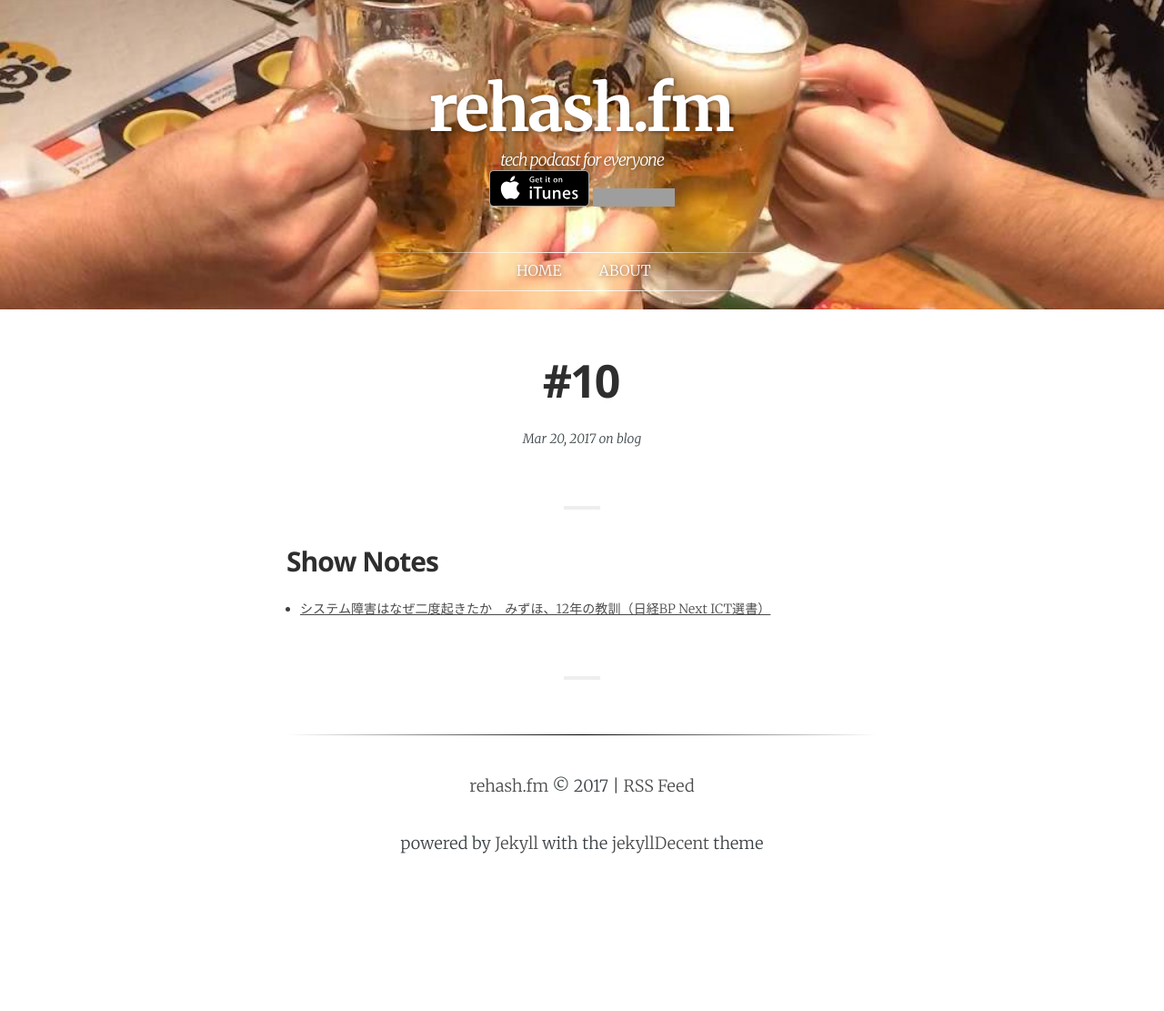
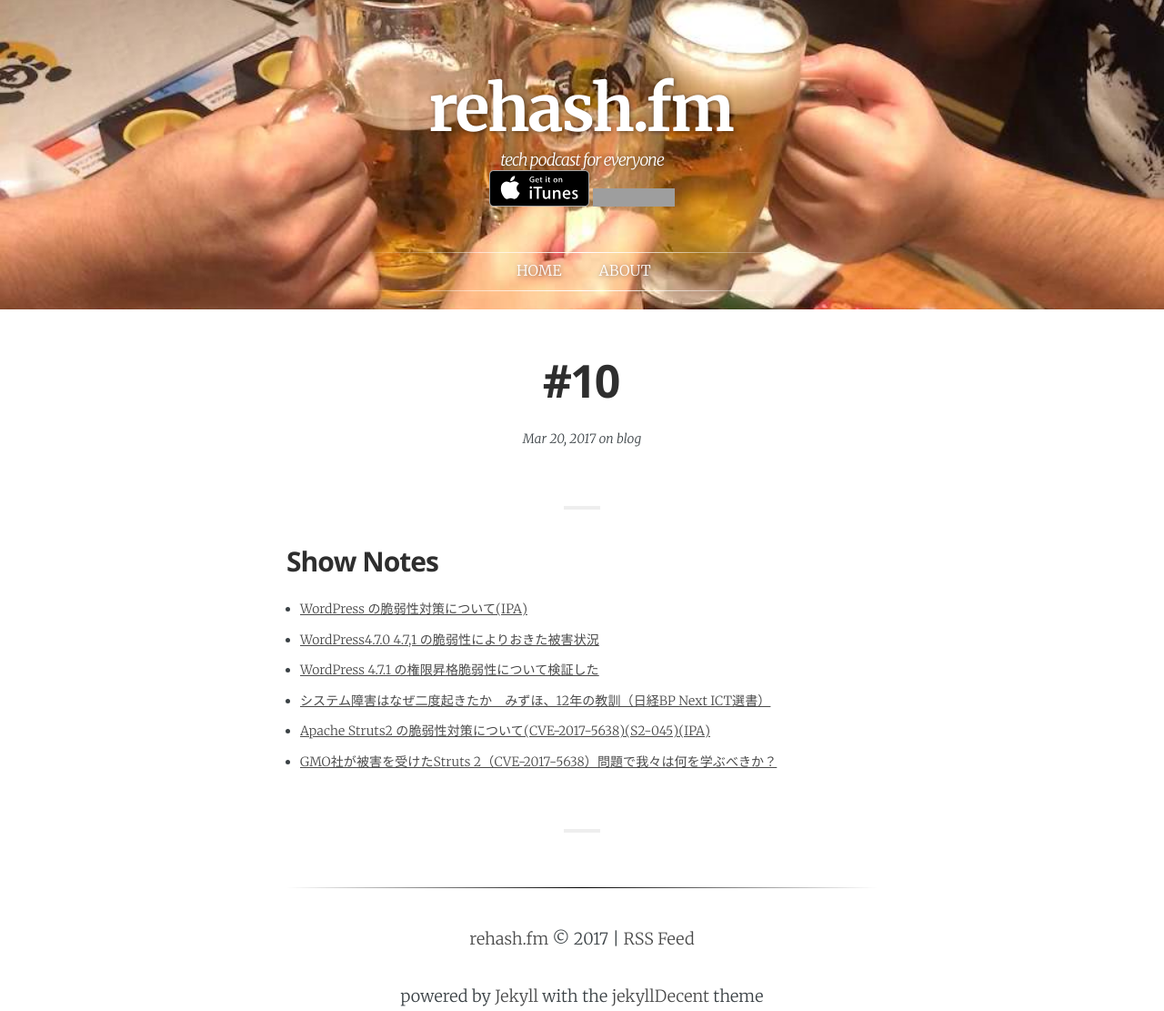
Before and after one commit to rehashfm/rehash.fm, a Jekyll site: the page built from _posts/2017-03-20-10.md, in a window 1280 px wide. Shown: the whole page at 91% size. Built offline with Jekyll 4.4.1, drawn with Linux system fonts in a browser that asks for light colours; some web fonts are replaced; before the commit the page ends 943 px from its top, so only the background shows below that; grey boxes are pictures that could not be loaded.

Commit message:
Add show notes for #7

```diff
--- a/_posts/2017-03-20-10.md
+++ b/_posts/2017-03-20-10.md
@@ -10,4 +10,9 @@ excerpt:
 
 
 ## Show Notes
+- [WordPress の脆弱性対策について(IPA)](https://www.ipa.go.jp/security/ciadr/vul/20170206-wordpress.html)
+- [WordPress4.7.0 4.7,1 の脆弱性によりおきた被害状況](http://d.hatena.ne.jp/Kango/20170205/1486314605)
+- [WordPress 4.7.1 の権限昇格脆弱性について検証した](http://blog.tokumaru.org/2017/02/wordpress-4.7.1-Privilege-Escalation.html)
 - [システム障害はなぜ二度起きたか　みずほ、12年の教訓（日経BP Next ICT選書）](https://www.amazon.co.jp/%E3%82%B7%E3%82%B9%E3%83%86%E3%83%A0%E9%9A%9C%E5%AE%B3%E3%81%AF%E3%81%AA%E3%81%9C%E4%BA%8C%E5%BA%A6%E8%B5%B7%E3%81%8D%E3%81%9F%E3%81%8B-%E3%81%BF%E3%81%9A%E3%81%BB%E3%80%8112%E5%B9%B4%E3%81%AE%E6%95%99%E8%A8%93%EF%BC%88%E6%97%A5%E7%B5%8CBP-Next-ICT%E9%81%B8%E6%9B%B8%EF%BC%89-%E6%97%A5%E7%B5%8C%E3%82%B3%E3%83%B3%E3%83%94%E3%83%A5%E3%83%BC%E3%82%BF-ebook/dp/B00IN3F47A/ref=cm_cr_arp_d_product_top?ie=UTF8)
+- [Apache Struts2 の脆弱性対策について(CVE-2017-5638)(S2-045)(IPA)](https://www.ipa.go.jp/security/ciadr/vul/20170308-struts.html)
+- [GMO社が被害を受けたStruts 2（CVE-2017-5638）問題で我々は何を学ぶべきか？](http://qiita.com/gakuri/items/f70cf6c10fbb846335d5)
```
